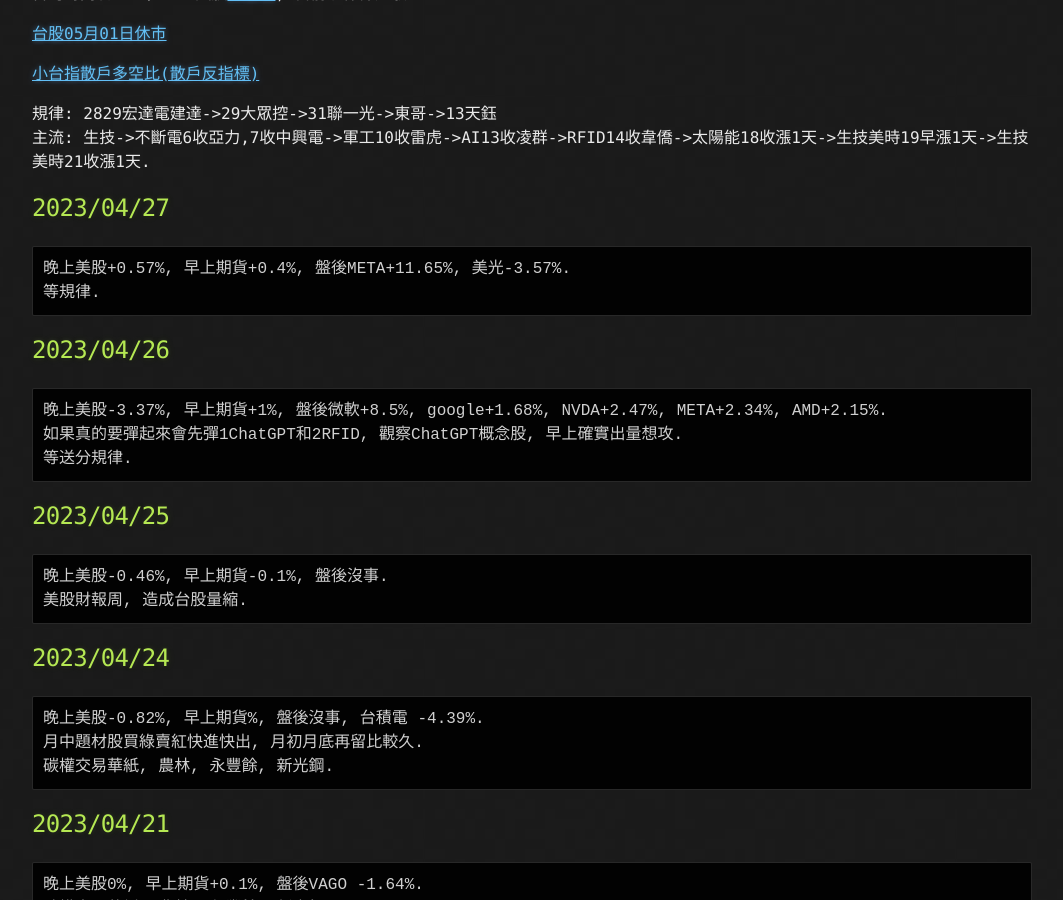
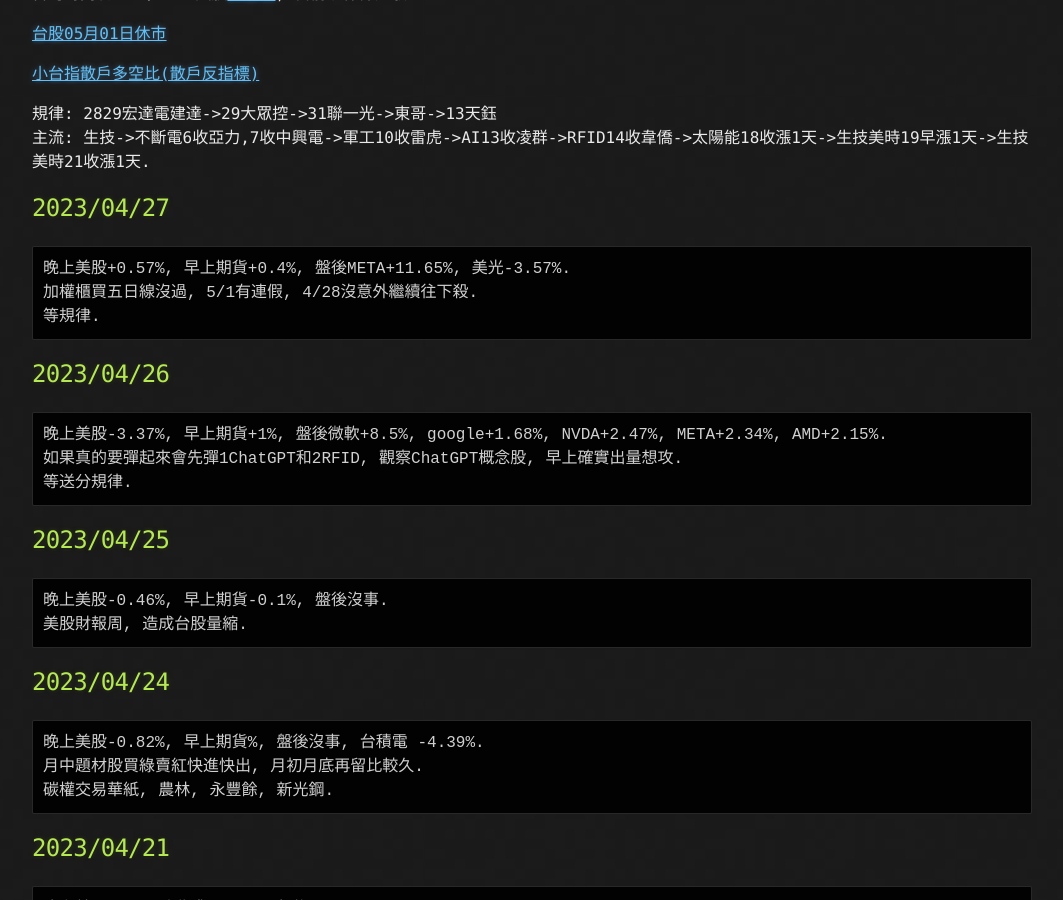
Before and after one commit to lepg5487/Stock_God, a Jekyll site: the page built from index.md, in a window 1280 px wide and 900 px high, scrolled down 436 px. Shown: the whole window, without its empty margins (108-1171 px from the left). Built offline with Jekyll 4.4.1, drawn with Linux system fonts in a browser that asks for light colours; our own code applies the rules of GitHub Pages for plain Markdown files.

Commit message:
Update index.md

````diff
--- a/index.md
+++ b/index.md
@@ -22,6 +22,7 @@
 ## 2023/04/27
 ```
 晚上美股+0.57%, 早上期貨+0.4%, 盤後META+11.65%, 美光-3.57%.
+加權櫃買五日線沒過, 5/1有連假, 4/28沒意外繼續往下殺.
 等規律.
 ```
 
````
